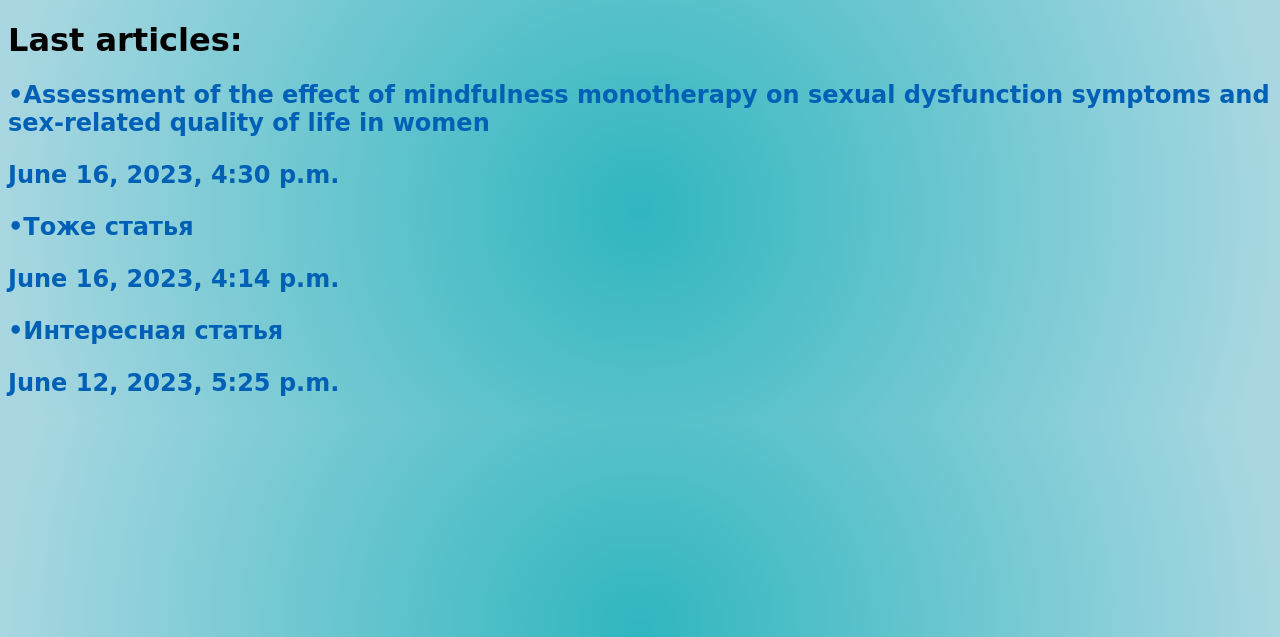
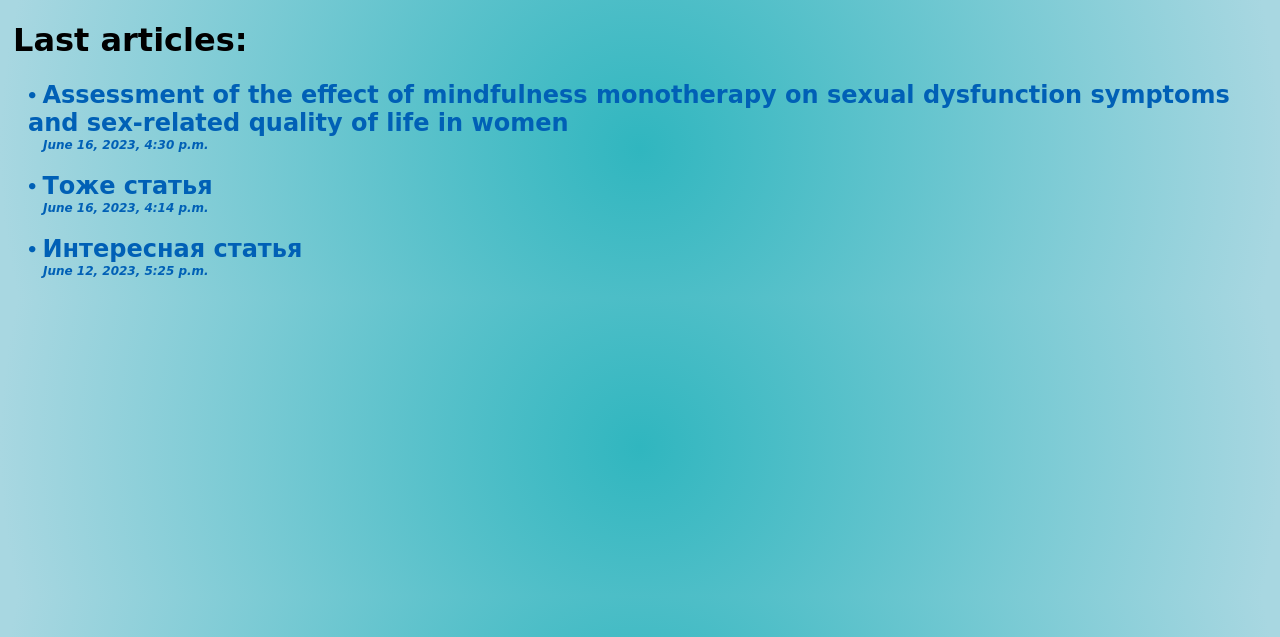
Before and after one commit to kdushnila/DjangoBlog, a Django app: page /articles/ in a window 1280 px wide. Shown: the top 637 px of the page. Run offline with Django 4.2, Linux system fonts and the light colour scheme; data comes from the database, SQL or seed files in the repository.

Commit message:
new look and logic of aricles main

```diff
--- a/DjangoBlog/templates/articles_temp/list.html
+++ b/DjangoBlog/templates/articles_temp/list.html
@@ -15,7 +15,7 @@
     {% if latest_articles_list %}
 
         {% for a in latest_articles_list %}
-<h2 align="left"><a class="art_list" href="{% url 'articles:detail' a.id %}">&#8226{{a.article_title}} <p>{{a.pub_date}}</p></a></h2>
+<h2 align="left"><a>&#8226  </a><a class="art_list" href="{% url 'articles:detail' a.id %}">{{a.article_title}} <p>{{a.pub_date}}</p></a></h2>
         {% endfor %}
 
     {% else %}
--- a/static/articles/css/list.css
+++ b/static/articles/css/list.css
@@ -2,6 +2,11 @@
 h1 {
     color: black;
     font-family: "Comic Sans MS";
+    margin-left: 5px;
+}
+
+h2 {
+    margin-left: 20px;
 }
 
 body {
@@ -11,12 +16,12 @@
     background: -moz-radial-gradient(circle farthest-side at center center, #30b6bf 0%, #a8d7e1 100%);
     background: radial-gradient(circle farthest-side at center center, #30b6bf 0%, #a8d7e1 100%);
 }
-}
 
 p {
     margin-top: 1px;
     font-size: 12px;
     font-style:italic;
+    margin-left: 15px;
 }
 
 .art_list{
```
